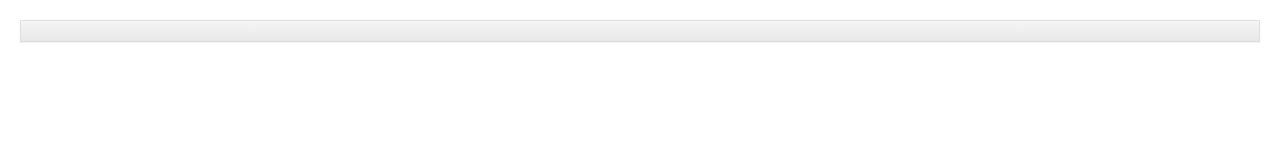
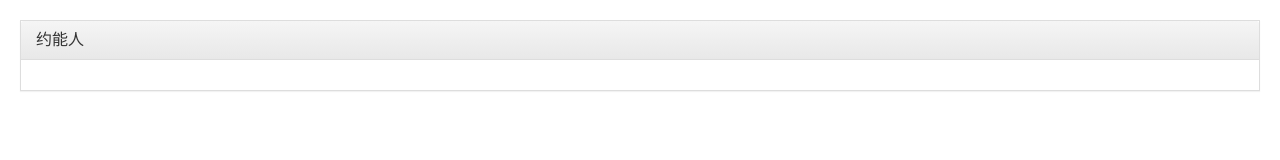
Before and after one commit to freya0608/myResume, a website: page resume/app/tpls/list.html in a window 1280 px wide. Drawn offline with nearby package versions, Linux system fonts and the light colour scheme.

Commit message:
list.html

```diff
--- a/resume/app/tpls/list.html
+++ b/resume/app/tpls/list.html
@@ -6,16 +6,17 @@
     <link rel="stylesheet" href="http://maxcdn.bootstrapcdn.com/bootstrap/3.2.0/css/bootstrap.min.css">
     <link rel="stylesheet" href="/resume/app/framework/bootstrap-3.0.0/css/bootstrap-theme.css">
     <link rel="stylesheet" href="/resume/app/framework/bootstrap-3.0.0/css/bootstrap.css">
-    <link rel="stylesheet" href="/resume/app/">
-
     <style>body{padding:10px;margin:10px}</style>
 </head>
 <body>
 <div class="panel-group" id="accordion">
     <div class="panel panel-default">
         <div class="panel-heading">
-            <h4 class="panel-title"><a data-toggle="collapse"></a></h4>
-
+            <h4 class="panel-title"><a data-toggle="collapse" data-parent="#accordion" href="#collapse">约能人</a>
+            </h4>
+        </div>
+        <div id="yuenr" class="panel-collapse collapse in">
+            <div class="panel-body"></div>
         </div>
 
     </div>
```
